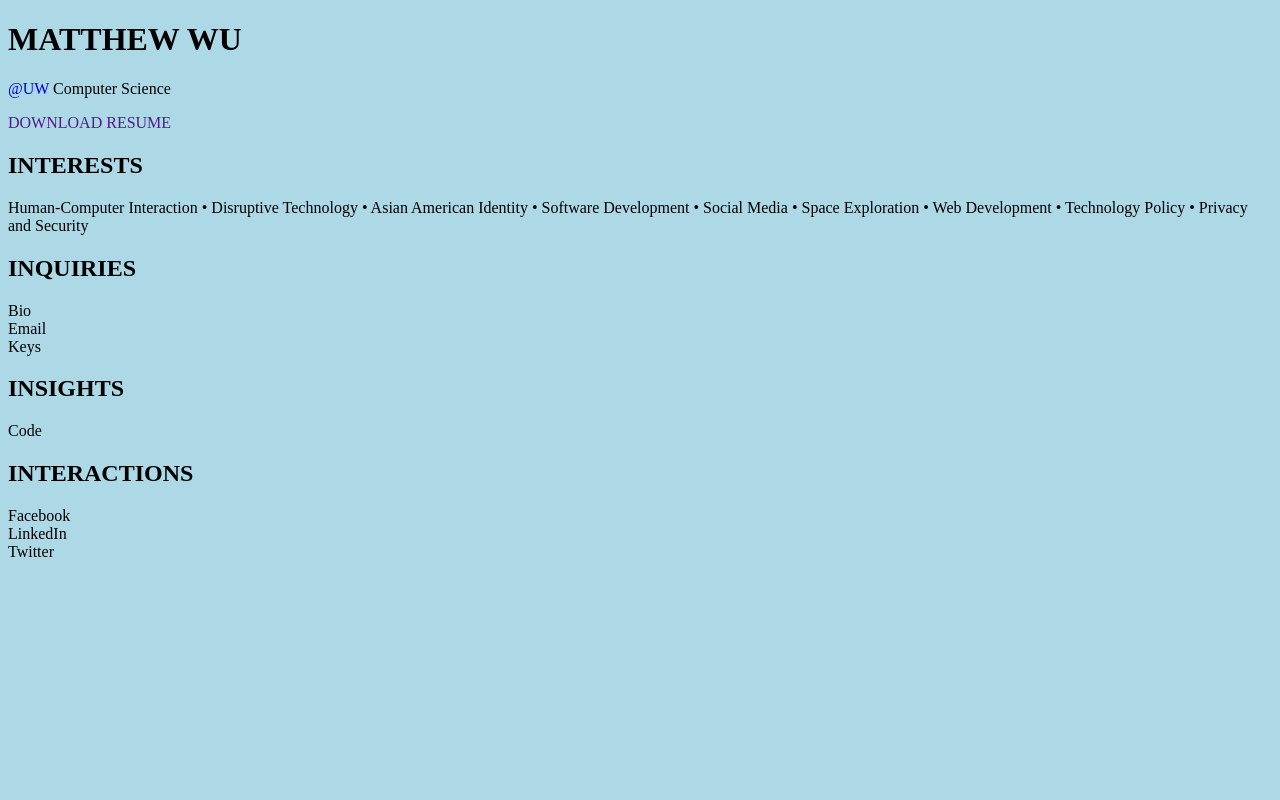
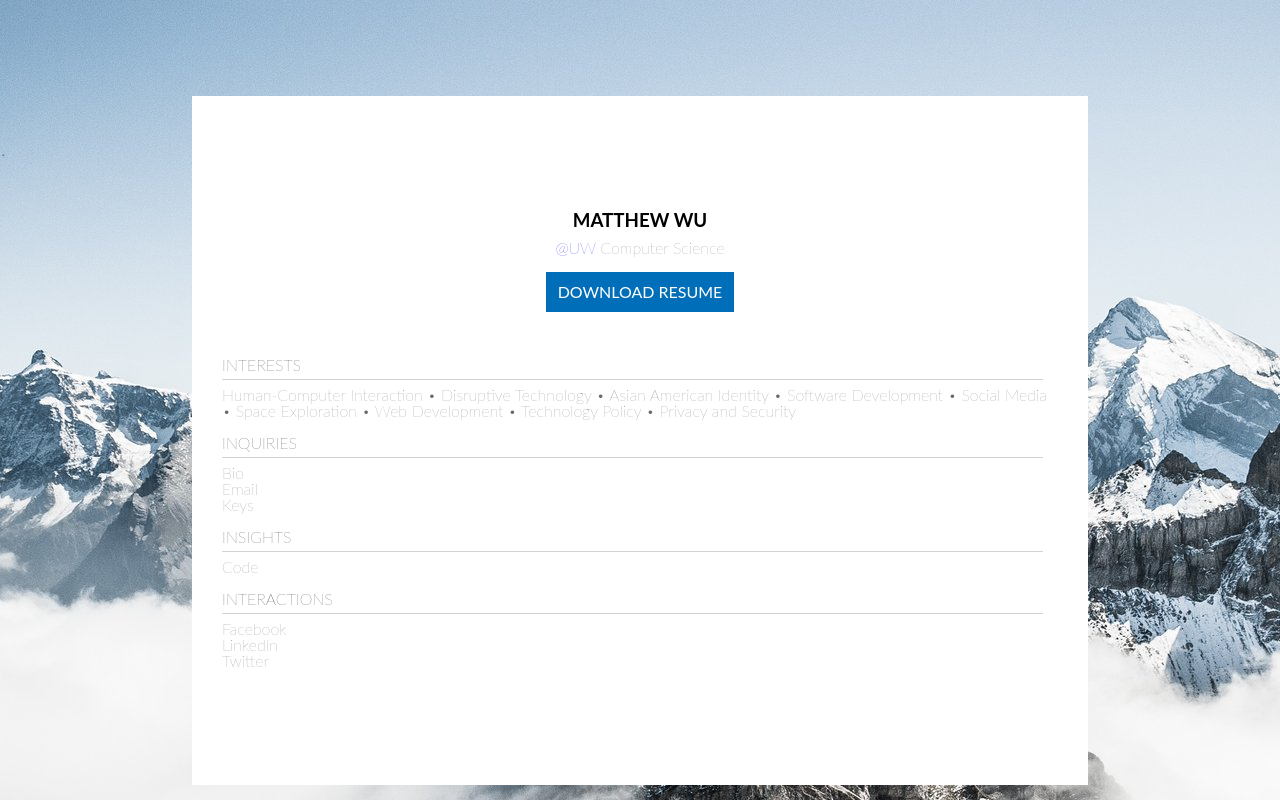
Before and after one commit to mjxw/PersonalWebsite, a plain HTML site: page index.html in a window 1280 px wide. Drawn offline with Linux system fonts and the light colour scheme.

Commit message:
Complete html, developing css

```diff
--- a/index.html
+++ b/index.html
@@ -6,12 +6,16 @@
     <title>Matthew Wu</title>
   </head>
   <body>
+    <article>
+      <nav>
         <h1>MATTHEW WU</h1>
         <p>
           <a href= "http://www.washington.edu/" target="_blank" title= "University of Washington">@UW</a>
           Computer Science
         </p>
           <a class="button" href="" target="_blank" title="Download Resume">DOWNLOAD RESUME</a>
+      </nav>
+
         <h2>INTERESTS</h2>
       <p>
         Human-Computer Interaction • Disruptive Technology • Asian American Identity •
@@ -40,6 +44,7 @@
         Twitter
         <br>
       </p>
+    </article>
   </body>
 
 </html>
--- a/style.css
+++ b/style.css
@@ -1,7 +1,74 @@
 body {
-    background-color: lightblue;
+    background-image: url(mtn.jpg);
+    background-position-x: 50%;
+    background-position-y: 50%
+    background-size: cover;
+    background-repeat-x: no-repeat;
+    background-repeat-y: no-repeat;
+    background-attachment: fixed;
+    background-origin:initial;
+    background-clip: initial;
+    background-color: initial;
+    font-size: 100%;
+    line-height: 1;
+    display: block;
+    margin: 8px;
+}
+
+article {
+  background: #FFF;
+  bottom: 15px;
+  left:15%;
+  overflow:auto;
+  padding: 100px 30px 15px;
+  position: fixed;
+  top: 12%;
+  right: 15%;
+  z-index: 0;
+  display: block;
+}
+
+nav {
+  text-align: center;
+}
+
+article, aside, footer, header, hgroup, main, nav, section {
+  display: block;
+}
+
+p {
+  color: dimgray;
+  font-weight: 200;
+  line-height 2;
+}
+
+h1 {
+  font-size: 150%
+  font-weight: 200;
+  margin: 15px 0 -6px;
+}
+
+h2 {
+  border-bottom: 1px solid lightgray;
+  font-size: 100%;
+  font-weight: 200;
+  margin: 15px 15px -9px 0;
+  padding: 0 0 6px;
+}
+
+html {
+  font-family: 'Lato', sans-serif;
 }
 
 A{
   text-decoration:none
 }
+
+.button {
+  background-color: #006eb8;
+  color: #fff;
+  display: inline-block;
+  min-width: 90px;
+  margin: 0 0 30px;
+  padding: 12px;
+}
```
Lines whose indentation alone changed are shown as unchanged.
